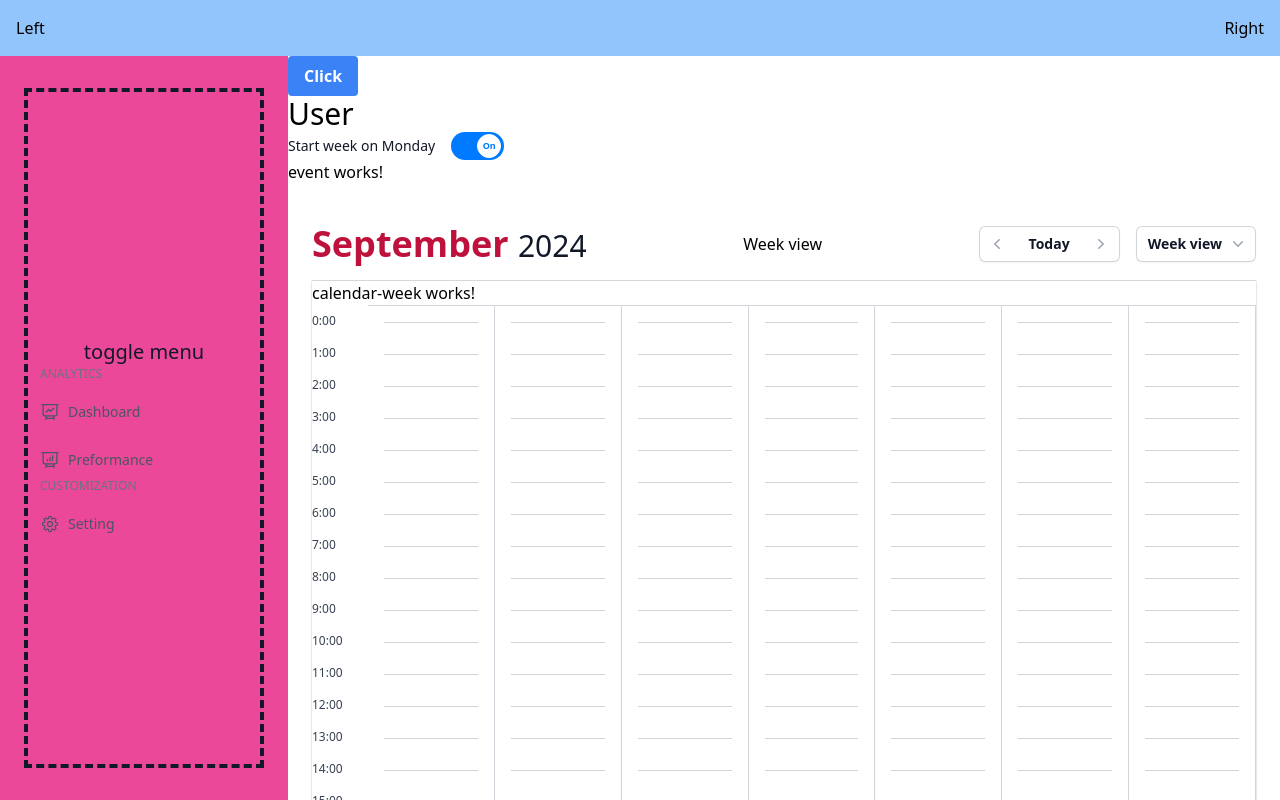
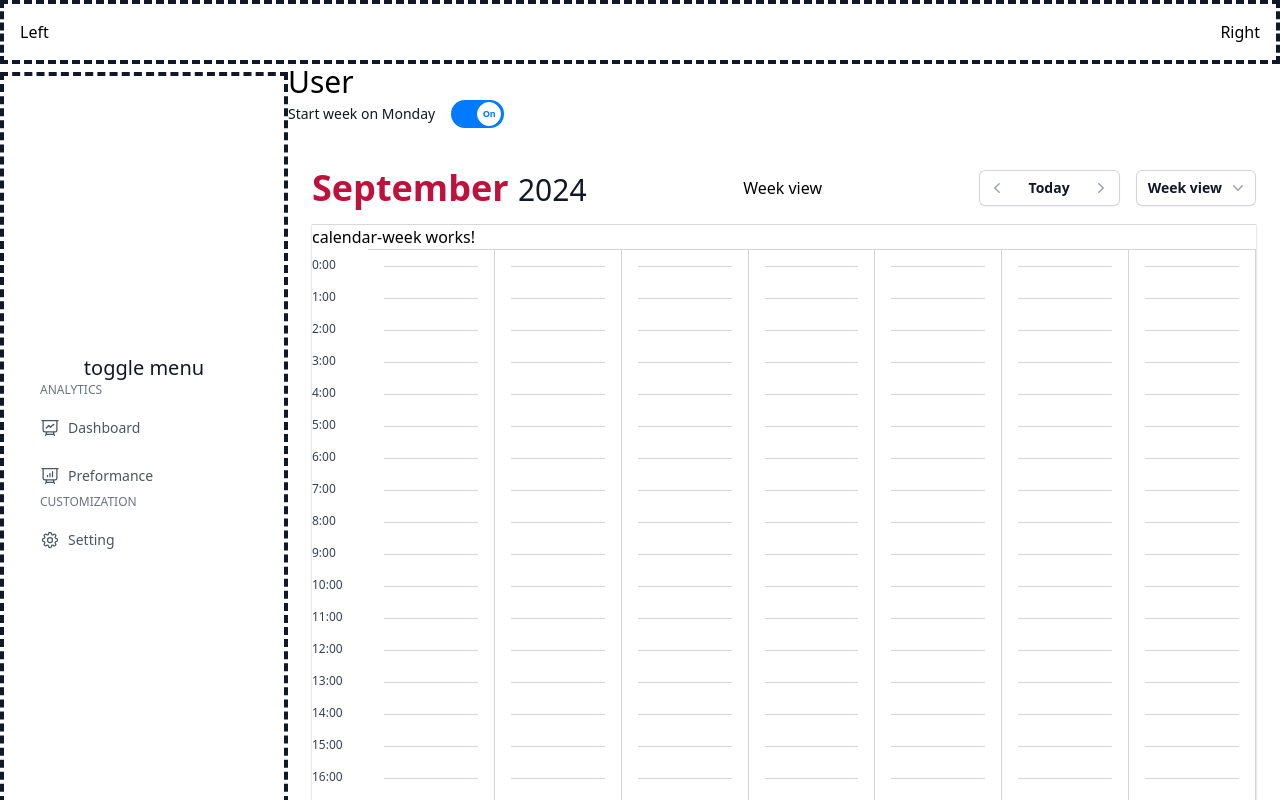
Before and after one commit to emPeeGee/sync-my-time, an Angular app: page / in a window 1280 px wide. Built offline with nearby package versions, Linux system fonts and the light colour scheme.

Commit message:
🐳 chore: clean up application layout

```diff
--- a/src/app/app.component.html
+++ b/src/app/app.component.html
@@ -1,13 +1,12 @@
 <div class="h-screen relative flex-1 flex flex-col">
   <div class="flex-1 flex flex-col overflow-hidden">
-    <header class="flex justify-between items-center bg-blue-300 p-4">
+    <header class="flex justify-between items-center p-4 border-4 border-gray-900 border-dashed">
       <div class="flex">Left</div>
       <div class="flex">Right</div>
     </header>
     <div class="flex h-full">
       <smt-sidebar />
       <main class="flex flex-col w-full bg-white overflow-x-hidden overflow-y-auto mb-14">
-        <smt-button text="Click" />
         <smt-user></smt-user>
         <smt-event></smt-event>
         <router-outlet />
--- a/src/app/features/event/event/event.component.html
+++ b/src/app/features/event/event/event.component.html
@@ -1,2 +1 @@
-<p>event works!</p>
 <smt-calendar [options]="preferences" />
--- a/src/app/shared/components/sidebar/sidebar.component.html
+++ b/src/app/shared/components/sidebar/sidebar.component.html
@@ -1,8 +1,9 @@
 <!-- NOTE: 56px is header -->
-<nav class="flex w-72 h-[calc(100vh-56px)] bg-pink-500" [@slideInOut]="menuState()">
+<nav
+  class="flex w-72 h-[calc(100vh-56px)] border-4 border-gray-900 border-dashed mt-2"
+  [@slideInOut]="menuState()">
   <div class="w-full flex mx-auto px-6 py-8">
-    <div
-      class="w-full h-full flex items-center justify-center text-gray-900 text-xl border-4 border-gray-900 border-dashed">
+    <div class="w-full h-full flex items-center justify-center text-gray-900 text-xl">
       <div class="flex flex-col justify-between flex-1 mt-6">
         <button (click)="toggleMenu()" class="hamburger">
           <span>toggle menu</span>
```
